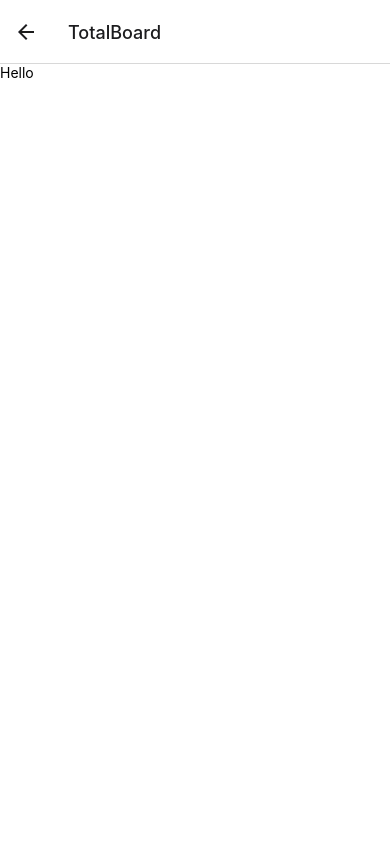
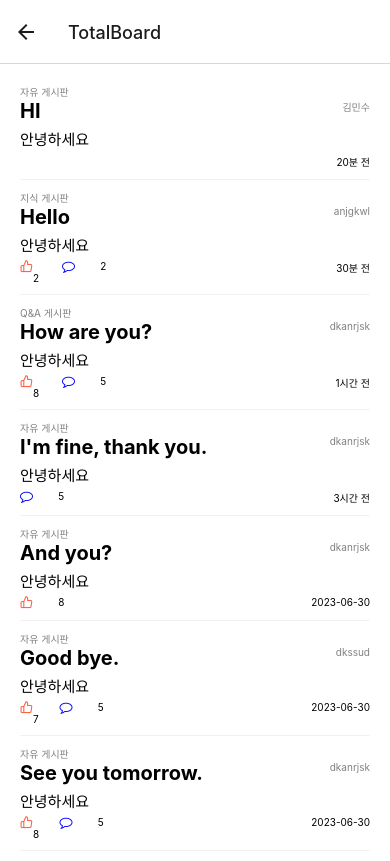
Before and after one commit to venderjin/maPhant-App, a React Native app: screen /TotalBoard in a window 390 px wide. Built offline with nearby package versions, Linux system fonts and the light colour scheme.

Commit message:
Feat: 전체게시판 생성

```diff
--- a/src/components/Board/TotalBoard.tsx
+++ b/src/components/Board/TotalBoard.tsx
@@ -1,9 +1,116 @@
-import { View, Text, StyleSheet } from "react-native";
-const TotalBoard = () => {
+import { View, Text, StyleSheet, ScrollView, Pressable } from "react-native";
+import { Feather, FontAwesome } from "@expo/vector-icons";
+
+const boardData = [
+  {
+    id: 1,
+    board: "자유 게시판",
+    title: "HI",
+    comment: "안녕하세요",
+    userName: "김민수",
+    created: "20분 전",
+    good: 0,
+    command: 0,
+  },
+  {
+    id: 2,
+    board: "지식 게시판",
+    title: "Hello",
+    comment: "안녕하세요",
+    userName: "anjgkwl",
+    created: "30분 전",
+    good: 2,
+    command: 2,
+  },
+  {
+    id: 3,
+    board: "Q&A 게시판",
+    title: "How are you?",
+    comment: "안녕하세요",
+    userName: "dkanrjsk",
+    created: "1시간 전",
+    good: 8,
+    command: 5,
+  },
+  {
+    id: 4,
+    board: "자유 게시판",
+    title: "I'm fine, thank you.",
+    comment: "안녕하세요",
+    userName: "dkanrjsk",
+    created: "3시간 전",
+    good: 0,
+    command: 5,
+  },
+  {
+    id: 5,
+    board: "자유 게시판",
+    title: "And you?",
+    comment: "안녕하세요",
+    userName: "dkanrjsk",
+    created: "2023-06-30",
+    good: 8,
+    command: 0,
+  },
+  {
+    id: 6,
+    board: "자유 게시판",
+    title: "Good bye.",
+    comment: "안녕하세요",
+    userName: "dkssud",
+    created: "2023-06-30",
+    good: 7,
+    command: 5,
+  },
+  {
+    id: 7,
+    board: "자유 게시판",
+    title: "See you tomorrow.",
+    comment: "안녕하세요",
+    userName: "dkanrjsk",
+    created: "2023-06-30",
+    good: 8,
+    command: 5,
+  },
+];
+
+const DetailBoardList = () => {
   return (
-    <View style={styles.container}>
-      <Text>Hello </Text>
-    </View>
+    <ScrollView style={styles.container}>
+      {boardData.map((board) => (
+        <View key={board.id} style={styles.body}>
+          <Pressable onPress={() => console.log(board.title)}>
+            <Text style={styles.board}>{board.board}</Text>
+            <View style={styles.head}>
+              <Text style={styles.title}>{board.title}</Text>
+              <Text style={styles.userName}>{board.userName}</Text>
+            </View>
+            <View>
+              <Text style={styles.comment}>{board.comment}</Text>
+            </View>
+            <View style={styles.head}>
+              {board.good > 0 ? (
+                <>
+                  <Feather name="thumbs-up" size={13} color="tomato" />
+                  <Text style={styles.good}>&#9; {board.good}</Text>
+                </>
+              ) : board.command == 0 ? (
+                <View style={{ flex: 1 }}></View>
+              ) : null}
+              {board.command > 0 ? (
+                <>
+                  <FontAwesome name="comment-o" size={13} color="blue" />
+                  <Text style={styles.command}>&#9; {board.command}</Text>
+                </>
+              ) : null}
+              <Text style={{ justifyContent: "flex-end", fontSize: 10 }}>
+                {board.created}
+              </Text>
+            </View>
+          </Pressable>
+        </View>
+      ))}
+    </ScrollView>
   );
 };
 
@@ -11,7 +118,49 @@ const styles = StyleSheet.create({
   container: {
     flex: 1,
     backgroundColor: "#fff",
+    paddingHorizontal: 20,
+    paddingVertical: 10,
+  },
+  body: {
+    borderBottomWidth: 1,
+    borderBottomColor: "#f2f2f2",
+    paddingVertical: 10,
+  },
+  head: {
+    flexDirection: "row",
+    justifyContent: "space-between",
+  },
+  title: {
+    fontSize: 20,
+    justifyContent: "flex-start",
+    fontWeight: "bold",
+  },
+  board: {
+    fontSize: 10,
+    color: "gray",
+  },
+  userName: {
+    fontSize: 10,
+    color: "gray",
+  },
+  comment: {
+    fontSize: 15,
+    marginVertical: 5,
+  },
+  bottom: {
+    flex: 1,
+    flexDirection: "row",
+    justifyContent: "space-between",
+  },
+  good: {
+    flex: 1,
+    fontSize: 10,
+    justifyContent: "flex-start",
+  },
+  command: {
+    flex: 9,
+    fontSize: 10,
   },
 });
 
-export default TotalBoard;
+export default DetailBoardList;
```
